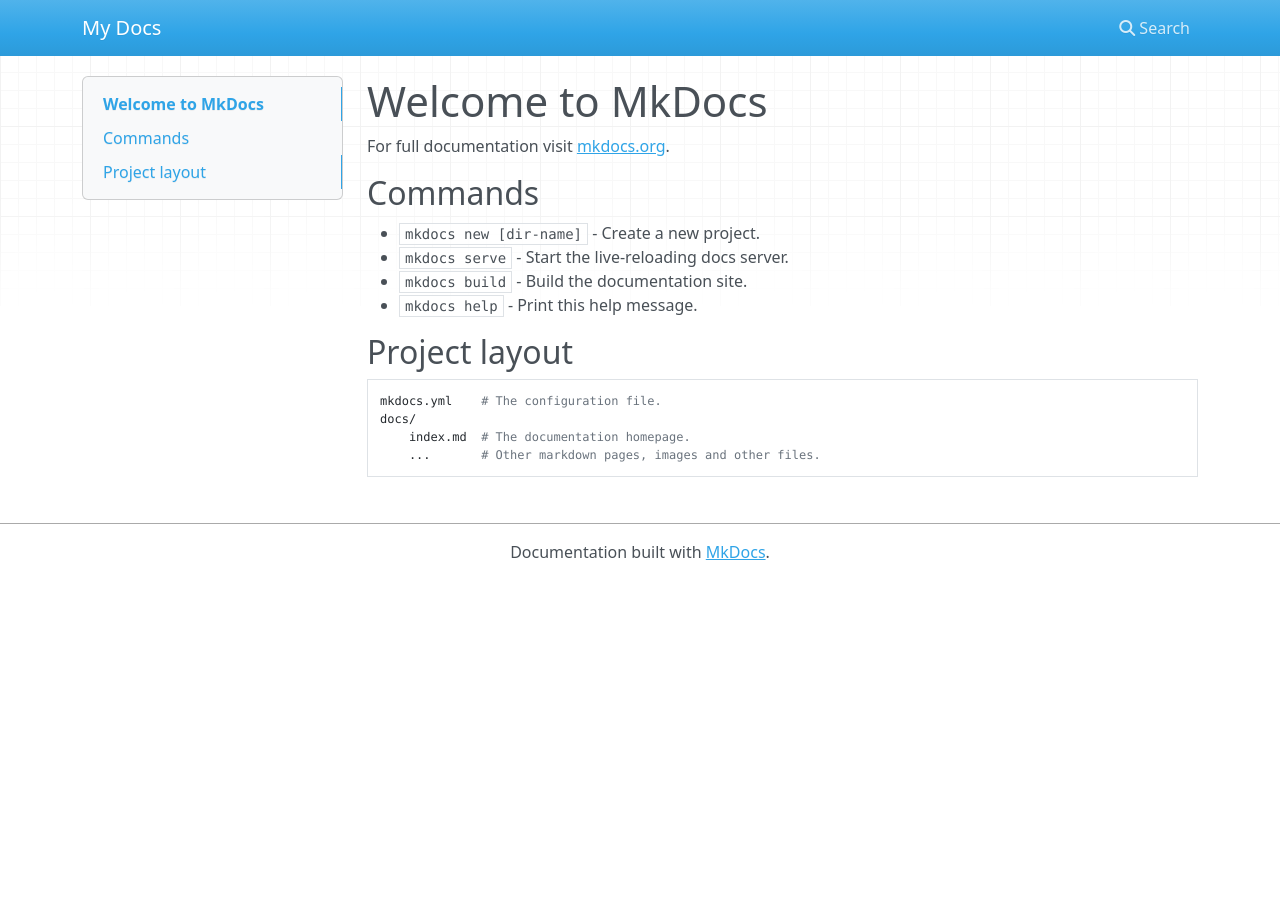
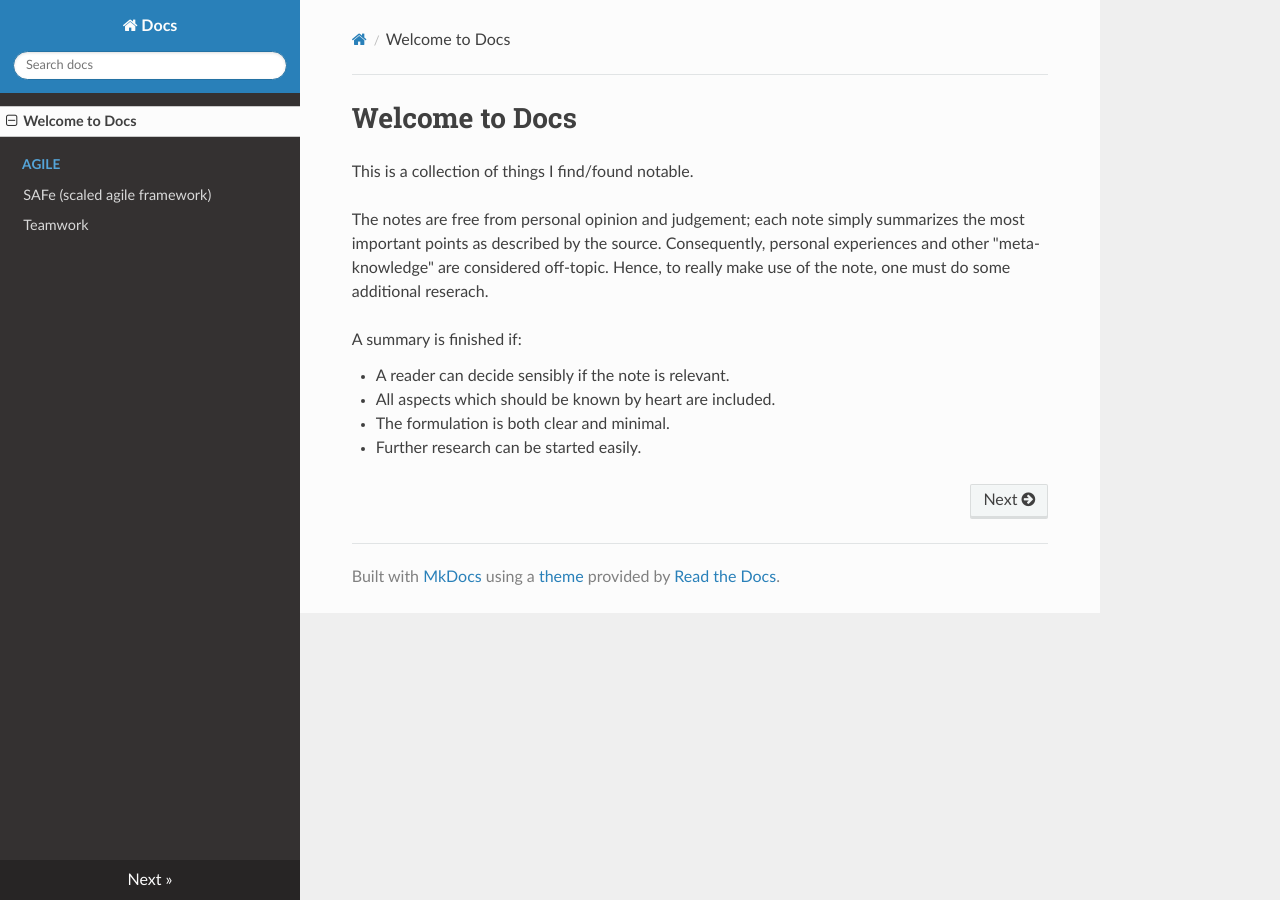
Before and after one commit to famoser/docs, an MkDocs documentation site: the page built from docs/index.md, in a window 1280 px wide. Built offline with MkDocs 1.6.1, drawn with Linux system fonts in a browser that asks for light colours; nearby versions of some CDN libraries.

```diff
--- /dev/null
+++ b/docs/css/typography.css
@@ -0,0 +1,3 @@
+.section ul, .section ol {
+    margin-top: -12px;
+}
--- a/docs/index.md
+++ b/docs/index.md
@@ -1,17 +1,12 @@
-# Welcome to MkDocs
+# Welcome to Docs
 
-For full documentation visit [mkdocs.org](https://mkdocs.org).
+This is a collection of things I find/found notable.
 
-## Commands
+The notes are free from personal opinion and judgement; each note simply summarizes the most important points as described by the source. Consequently, personal experiences and other "meta-knowledge" are considered off-topic. Hence, to really make use of the note, one must do some additional reserach.
 
-* `mkdocs new [dir-name]` - Create a new project.
-* `mkdocs serve` - Start the live-reloading docs server.
-* `mkdocs build` - Build the documentation site.
-* `mkdocs help` - Print this help message.
+A summary is finished if:
 
-## Project layout
-
-    mkdocs.yml    # The configuration file.
-    docs/
-        index.md  # The documentation homepage.
-        ...       # Other markdown pages, images and other files.
+- A reader can decide sensibly if the note is relevant.
+- All aspects which should be known by heart are included.
+- The formulation is both clear and minimal.
+- Further research can be started easily.
--- a/mkdocs.yml
+++ b/mkdocs.yml
@@ -1 +1,5 @@
-site_name: My Docs
+site_name: Docs
+theme:
+  name: 'readthedocs'
+
+extra_css: ["css/typography.css"]
```
Also changed, not shown: docs/agile/safe.md (added, +12 -0 lines), docs/agile/teamwork.md (added, +72 -0 lines), 1 other file.
